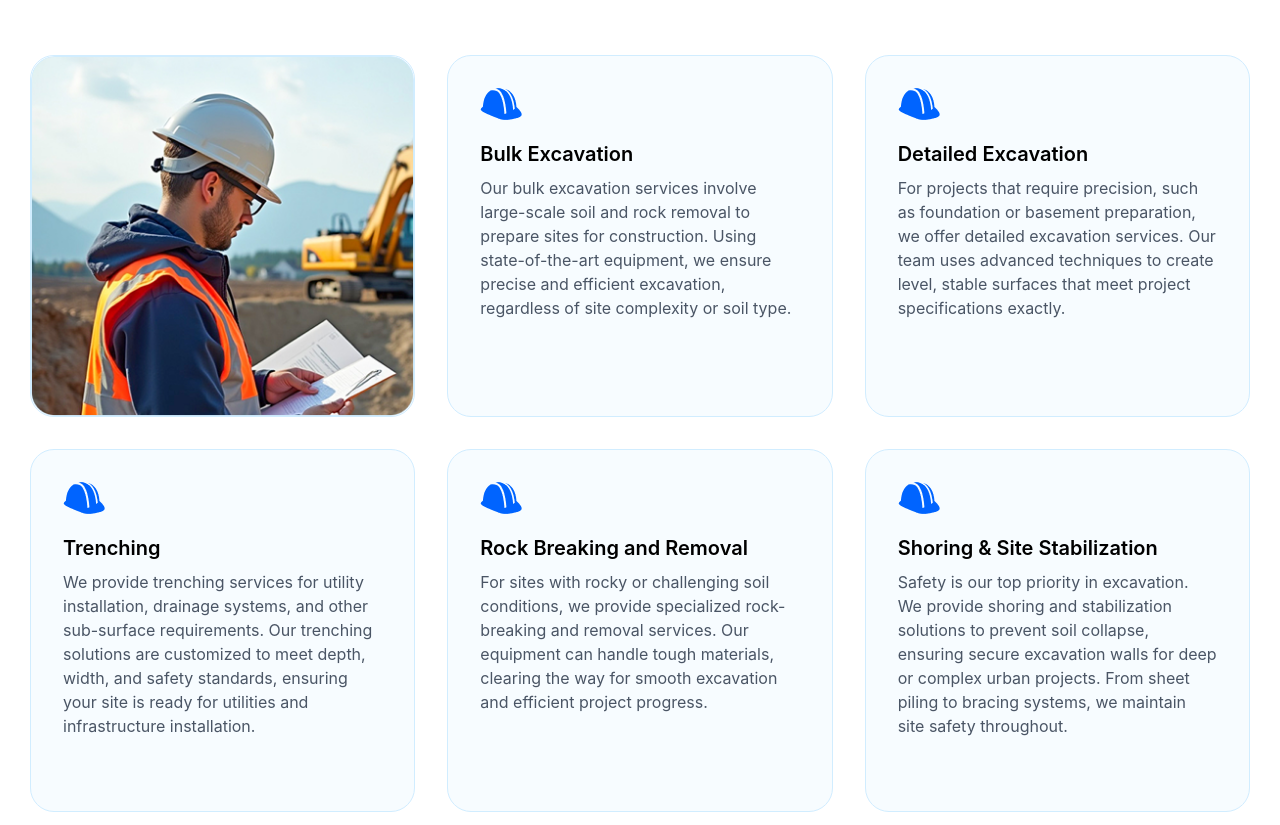
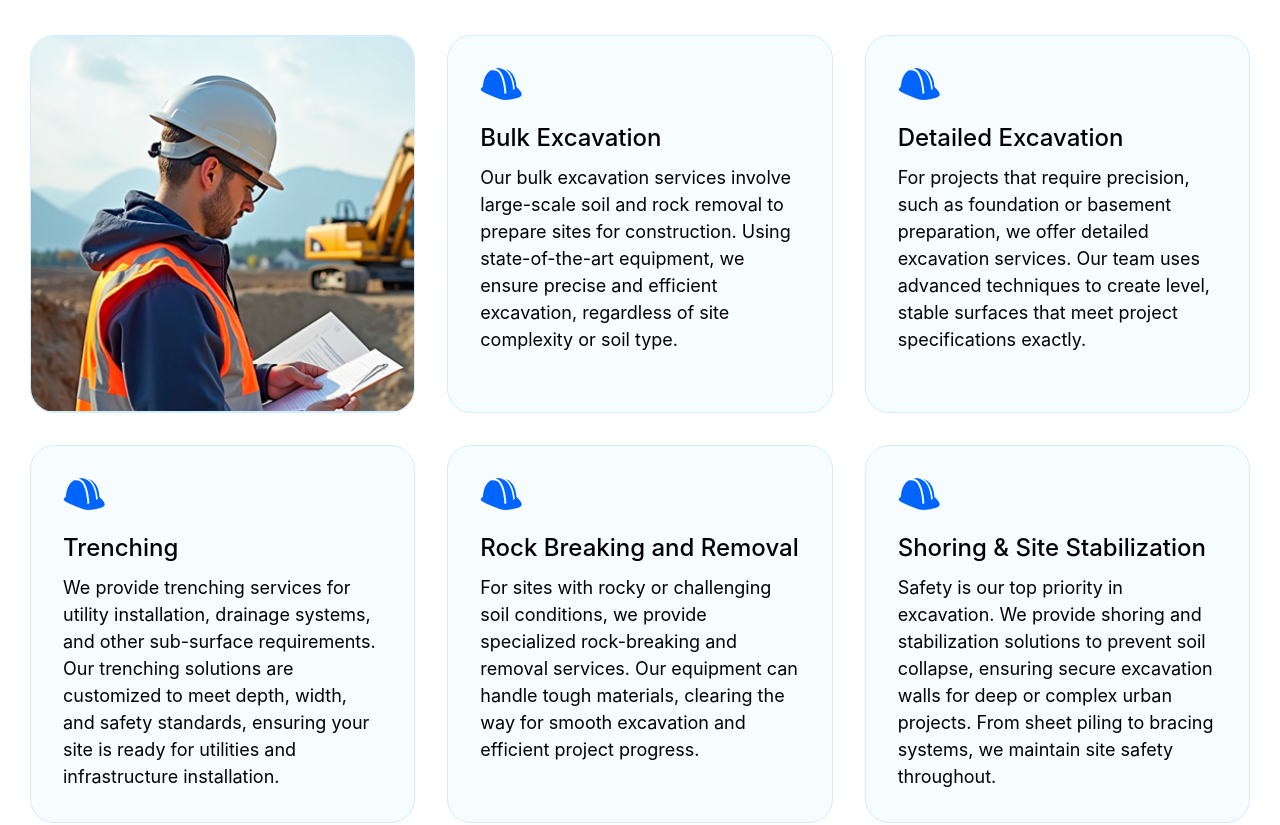
Before and after one commit to tharanga-madurapperuma/statewide-geotechnical_construction-site, a React (Vite) app: page /retaining in a window 1280 px wide. Shown: the part 2600-3425 px from the top of the page. Built offline with nearby package versions, Linux system fonts and the light colour scheme.

Commit message:
change styling in the retaining

```diff
--- a/src/pages/RetainingWall.jsx
+++ b/src/pages/RetainingWall.jsx
@@ -116,7 +116,7 @@ const RetainingWall = () => {
       <div className="max-w-[1220px] mx-auto mt-[94px]">
         {/* Header Section */}
         <h1 className="text-5xl font-semibold mb-6">Excavation Services</h1>
-        <p className="text-gray-600 mb-6">
+        <p className="text-gray-600">
           Our excavation services are designed to support safe, efficient site
           preparation for construction projects of any scale. We handle all
           types of excavation, from shallow earthworks for foundations to deep
@@ -141,8 +141,8 @@ const RetainingWall = () => {
             <div>
               <img src="/helmet.png" alt="helmet" />
             </div>
-            <h2 className="text-xl font-semibold mb-2 mt-5">Bulk Excavation</h2>
-            <p className="text-gray-600">
+            <h2 className="font-inter text-[17px] sm:text-[22px] md:text-24 font-500 spacing-28 mb-2 mt-5">Bulk Excavation</h2>
+            <p className="font-inter text-14 sm:text-16 lg:text-18 font-400 spacing-24">
               Our bulk excavation services involve large-scale soil and rock
               removal to prepare sites for construction. Using state-of-the-art
               equipment, we ensure precise and efficient excavation, regardless
@@ -155,10 +155,10 @@ const RetainingWall = () => {
             <div>
               <img src="/helmet.png" alt="helmet" />
             </div>
-            <h2 className="text-xl font-semibold mb-2 mt-5">
+            <h2 className="font-inter text-[17px] sm:text-[22px] md:text-24 font-500 spacing-28 mb-2 mt-5">
               Detailed Excavation
             </h2>
-            <p className="text-gray-600">
+            <p className="font-inter text-14 sm:text-16 lg:text-18 font-400 spacing-24">
               For projects that require precision, such as foundation or
               basement preparation, we offer detailed excavation services. Our
               team uses advanced techniques to create level, stable surfaces
@@ -171,8 +171,8 @@ const RetainingWall = () => {
             <div>
               <img src="/helmet.png" alt="helmet" />
             </div>
-            <h2 className="text-xl font-semibold mb-2 mt-5">Trenching</h2>
-            <p className="text-gray-600">
+            <h2 className="font-inter text-[17px] sm:text-[22px] md:text-24 font-500 spacing-28 mb-2 mt-5">Trenching</h2>
+            <p className="font-inter text-14 sm:text-16 lg:text-18 font-400 spacing-24">
               We provide trenching services for utility installation, drainage
               systems, and other sub-surface requirements. Our trenching
               solutions are customized to meet depth, width, and safety
@@ -186,10 +186,10 @@ const RetainingWall = () => {
             <div>
               <img src="/helmet.png" alt="helmet" />
             </div>
-            <h2 className="text-xl font-semibold mb-2 mt-5">
+            <h2 className="font-inter text-[17px] sm:text-[22px] md:text-24 font-500 spacing-28 mb-2 mt-5">
               Rock Breaking and Removal
             </h2>
-            <p className="text-gray-600">
+            <p className="font-inter text-14 sm:text-16 lg:text-18 font-400 spacing-24">
               For sites with rocky or challenging soil conditions, we provide
               specialized rock-breaking and removal services. Our equipment can
               handle tough materials, clearing the way for smooth excavation and
@@ -202,10 +202,10 @@ const RetainingWall = () => {
             <div>
               <img src="/helmet.png" alt="helmet" />
             </div>
-            <h2 className="text-xl font-semibold mb-2 mt-5">
+            <h2 className="font-inter text-[17px] sm:text-[22px] md:text-24 font-500 spacing-28 mb-2 mt-5">
               Shoring & Site Stabilization
             </h2>
-            <p className="text-gray-600">
+            <p className="font-inter text-14 sm:text-16 lg:text-18 font-400 spacing-24">
               Safety is our top priority in excavation. We provide shoring and
               stabilization solutions to prevent soil collapse, ensuring secure
               excavation walls for deep or complex urban projects. From sheet
```
